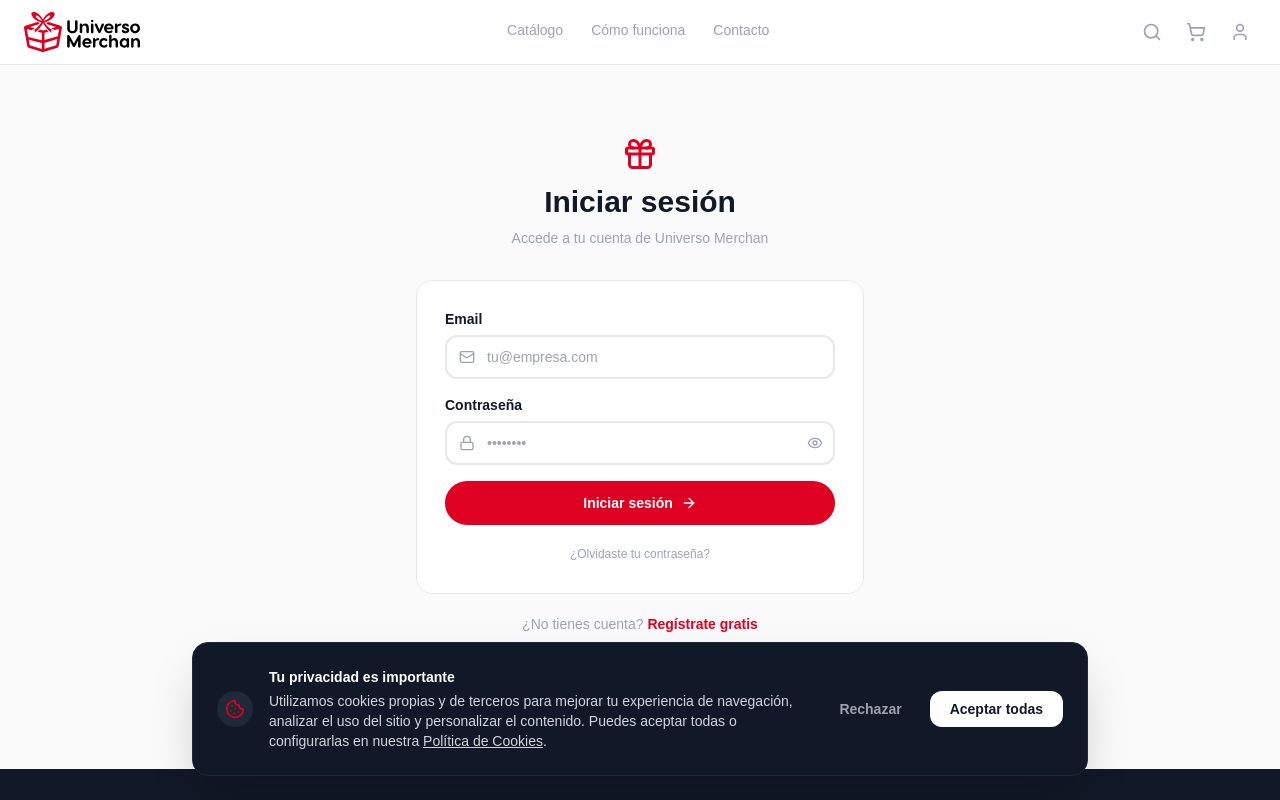
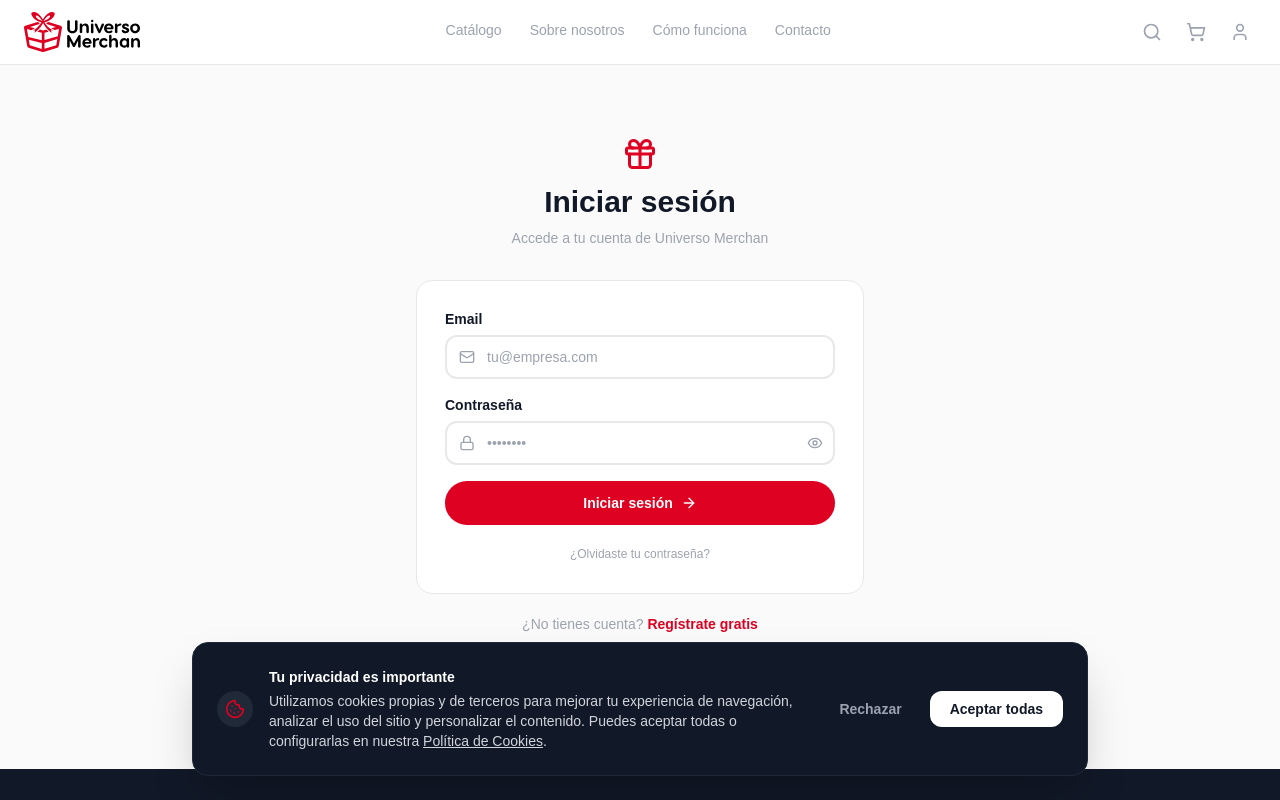
Before and after one commit to soyunserpa/universomerchan, a Next.js app: page /auth/login in a window 1280 px wide. Shown: the top 800 px of the page. Built offline with nearby package versions, Linux system fonts and the light colour scheme.

Commit message:
feat: add Sobre nosotros link to header nav

```diff
--- a/src/components/layout/Header.tsx
+++ b/src/components/layout/Header.tsx
@@ -15,6 +15,7 @@ export function Header() {
 
   const navLinks = [
     { href: "/catalog", label: "Catálogo" },
+    { href: "/#sobre-nosotros", label: "Sobre nosotros" },
     { href: "/#como-funciona", label: "Cómo funciona" },
     { href: "/#contacto", label: "Contacto" },
   ];
@@ -41,11 +42,10 @@ export function Header() {
             <Link
               key={link.href}
               href={link.href}
-              className={`text-sm font-medium transition-colors pb-0.5 border-b-2 ${
-                pathname === link.href
+              className={`text-sm font-medium transition-colors pb-0.5 border-b-2 ${pathname === link.href
                   ? "text-brand-red border-brand-red"
                   : "text-gray-400 border-transparent hover:text-gray-700"
-              }`}
+                }`}
             >
               {link.label}
             </Link>
```
